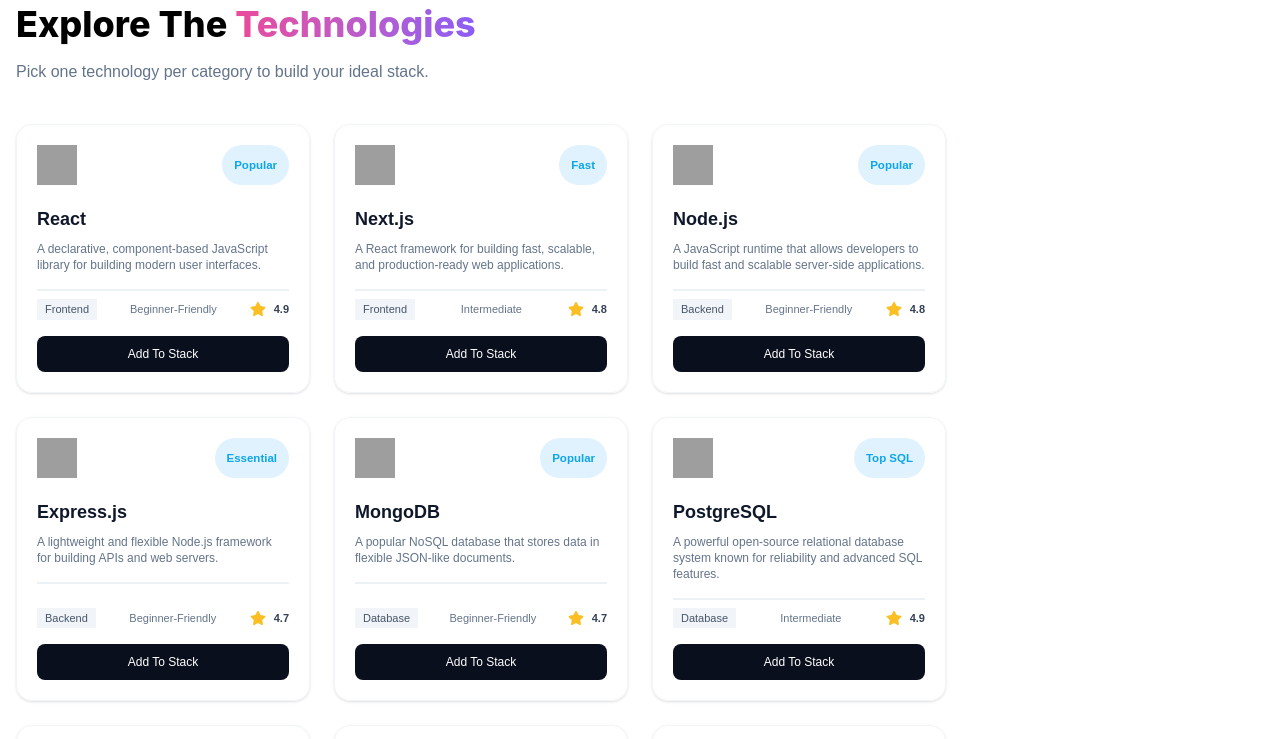
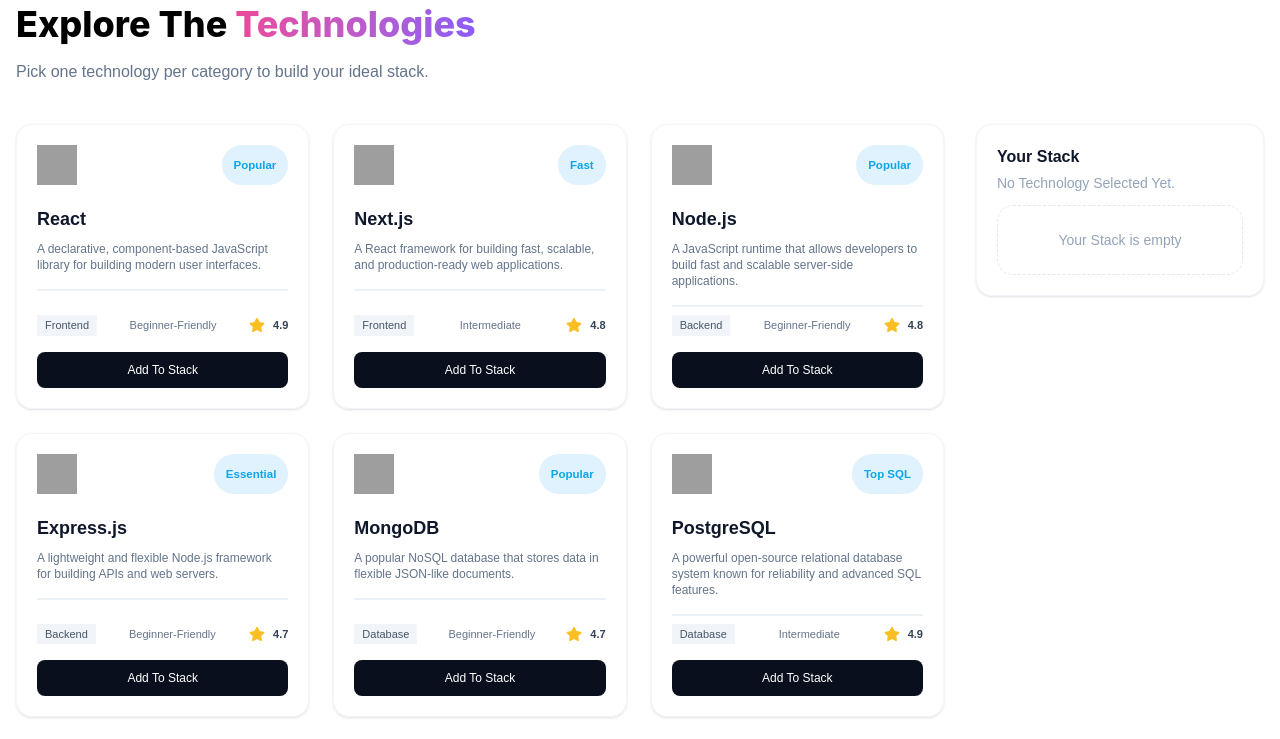
Before and after one commit to tamimkhan887/Assignment_5_B14, a React (Vite) app: page / in a window 1280 px wide. Shown: the part 680-1419 px from the top of the page. Built offline with nearby package versions, Linux system fonts and the light colour scheme; grey boxes are pictures that could not be loaded.

Commit message:
YourStack.tsx Initial Section Complete

```diff
--- a/src/Components/Banner.tsx
+++ b/src/Components/Banner.tsx
@@ -2,7 +2,7 @@
 export default function Banner() {
 
     return (
-        <div className="flex flex-col md:flex-row  justify-between mt-12 md:mt-19 items-center px-4">
+        <div className="flex flex-col lg:flex-row  justify-between mt-12 md:mt-19 items-center px-4">
             <div>
                 <h3 className="text-[#0F172A] inter font-bold md:font-extrabold text-[30px] md:text-6xl  text-center md:text-start">Build Your Ideal <br /><span className="bg-linear-to-r from-[#FF5722] via-[#D81B7E] to-[#7C3AED] bg-clip-text text-transparent"> Development Stack</span></h3>
                 <p className="text-[#475569] text-lg plus mt-4 md:mt-6 mb-6 md:mb-10 text-center md:text-start">Explore frontend, backend, database, and tooling options,<br className="hidden md:flex"/>compare them side by side, and put together the stack that fits your <br className="hidden md:flex" /> next project.</p>
--- a/src/Components/Technologies.tsx
+++ b/src/Components/Technologies.tsx
@@ -15,8 +15,8 @@
                 <h3 className="text-4xl font-extrabold inter">Explore The <span className="bg-linear-to-r from-[#EC4899] to-[#8B5CF6] bg-clip-text text-transparent">Technologies</span></h3>
                 <p className="text-[#64748B] plus mt-4">Pick one technology per category to build your ideal stack.</p>
             </div>
-            <div className="grid grid-cols-4 gap-6 mt-10">
-                <div className="col-span-3 grid grid-cols-3 gap-6 items-stretch">
+            <div className="grid grid-cols-1 md:grid-cols-2 lg:grid-cols-4 gap-8 mt-10">
+                <div className="lg:col-span-3 grid grid-cols-1  lg:grid-cols-3 gap-6 items-stretch">
                     {
                         technologies.map(technology => <TechnologyCard key={technology.id} technology={technology}></TechnologyCard>)
                     }
--- a/src/Components/YourStack.tsx
+++ b/src/Components/YourStack.tsx
@@ -1,4 +1,14 @@
 export default function YourStack() {
 
-    return
+    return (
+        <div className="border border-[#F1F5F9] p-5 rounded-2xl shadow">
+            <div>
+                <h3 className="text-[#0F172A] plus font-bold ">Your Stack</h3>
+                <p className="plus text-sm text-[#94A3B8] mt-1">No Technology Selected Yet.</p>
+            </div>
+            <div className="border border-[#E2E8F0] p-6 mt-3 rounded-2xl  border-dashed plus text-sm text-[#94A3B8]">
+                <h3 className="text-center">Your Stack is empty</h3>
+            </div>
+        </div>
+    )
 }
```
